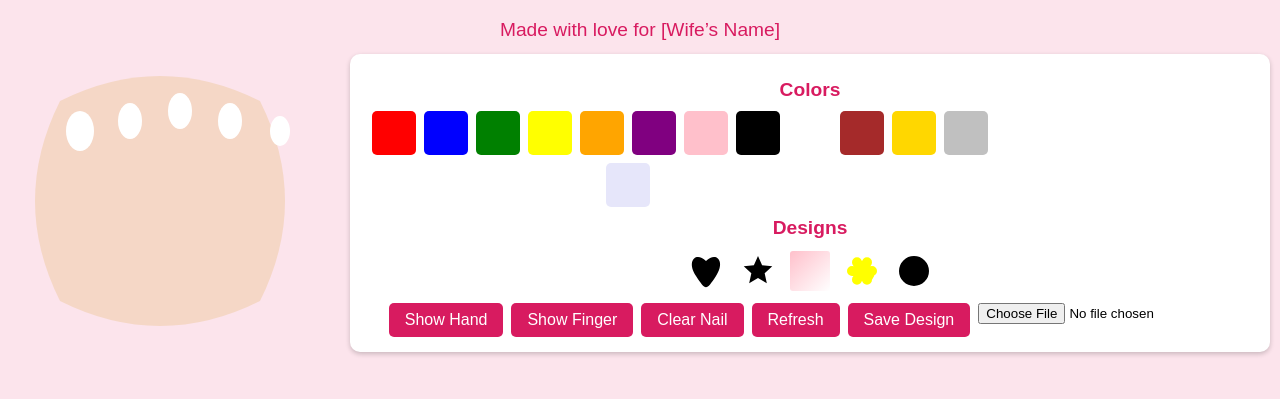
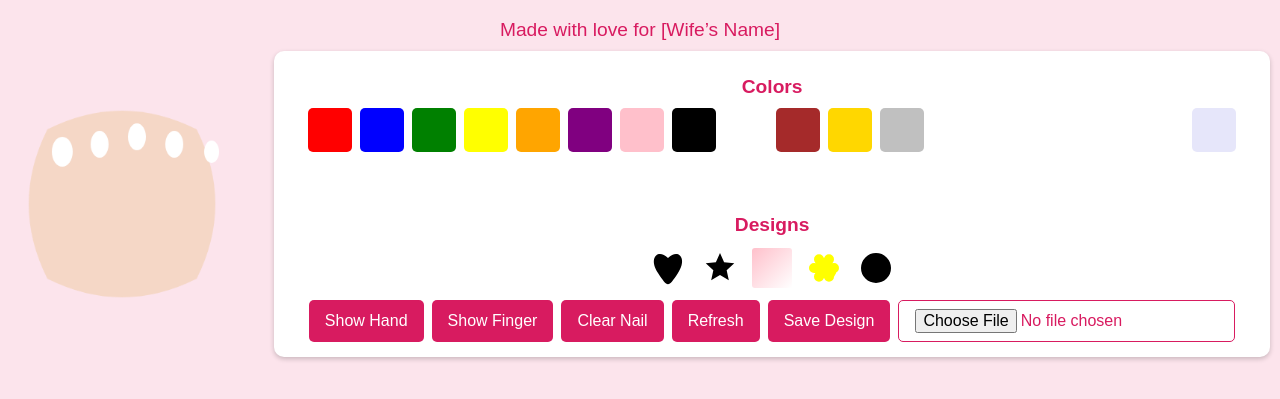
Before and after one commit to garethg85/Nail-studio-express, a plain HTML site: page index.html in a window 1280 px wide. Shown: the part 71-470 px from the top of the page. Drawn offline with Linux system fonts and the light colour scheme.

Commit message:
Update style.css

```diff
--- a/style.css
+++ b/style.css
@@ -29,7 +29,7 @@ h1 {
   max-width: 100%;
 }
 
-.hand img {
+#handCanvas {
   max-width: 100%;
   height: auto;
   display: block;
@@ -41,6 +41,7 @@ h1 {
   height: 40px;
   border-radius: 10px;
   cursor: pointer;
+  transition: opacity 0.3s;
 }
 
 #nail1 { top: 60px; left: 50px; }
@@ -82,6 +83,7 @@ h1 {
   width: 40px;
   height: 40px;
   border-radius: 5px;
+  transition: opacity 0.3s;
 }
 
 .swatch {
@@ -104,7 +106,7 @@ h1 {
   margin-top: 10px;
 }
 
-.controls button {
+.controls button, .controls input {
   padding: 8px 16px;
   background: #d81b60;
   color: white;
@@ -114,7 +116,13 @@ h1 {
   font-size: 1em;
 }
 
-.controls button:hover {
+.controls input {
+  background: #fff;
+  color: #d81b60;
+  border: 1px solid #d81b60;
+}
+
+.controls button:hover, .controls input:hover {
   background: #b0003a;
 }
 
@@ -124,7 +132,7 @@ h1 {
     justify-content: center;
     gap: 40px;
   }
-  .hand img {
+  #handCanvas {
     width: 300px;
   }
 }
```
